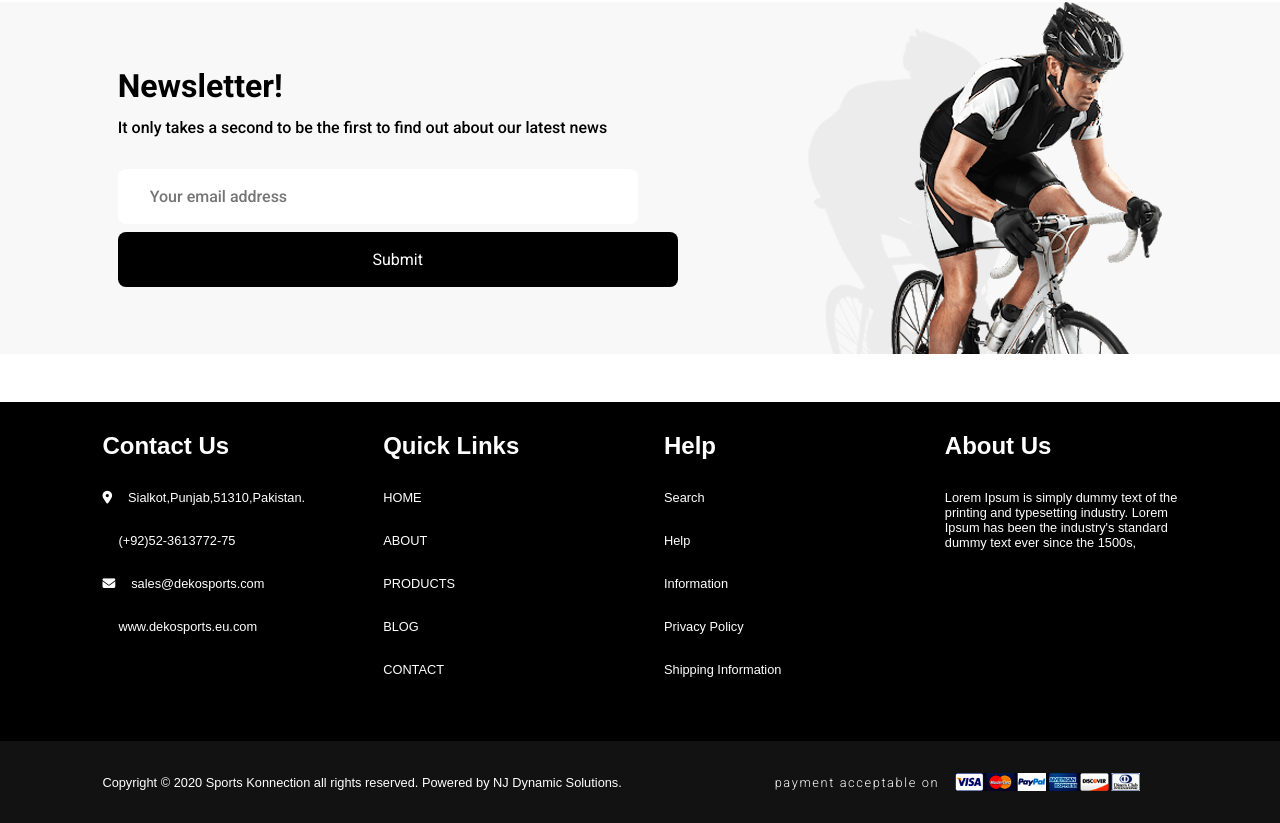
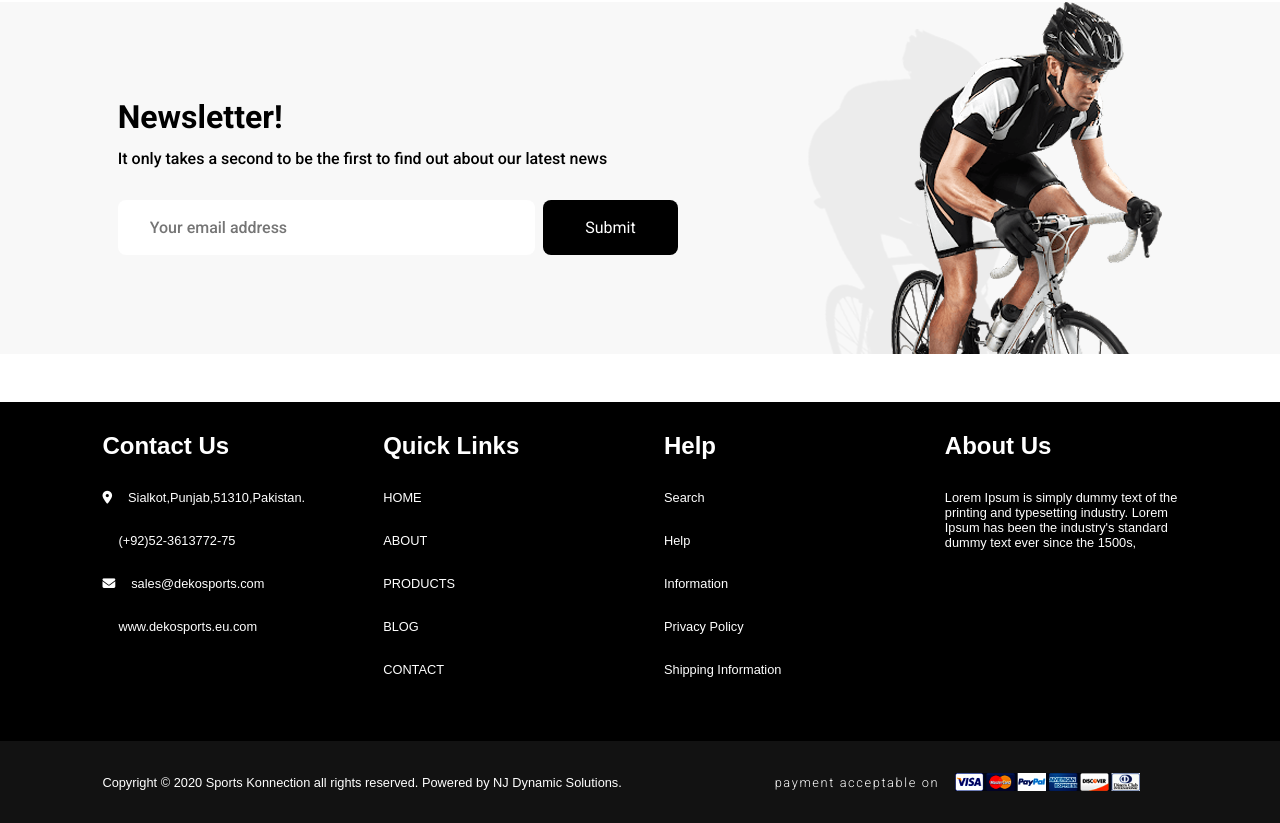
Before and after one commit to AZMSHA/deko-sports, a React (Vite) app: page / in a window 1280 px wide. Shown: the part 2007-2830 px from the top of the page. Built offline with nearby package versions, Linux system fonts and the light colour scheme; some icons are missing.

Commit message:
fixed footer form-field css issue

```diff
--- a/src/components/Navbar/Navbar.css
+++ b/src/components/Navbar/Navbar.css
@@ -156,13 +156,6 @@
   text-shadow: 1px 1px 1px rgba(var(--color-pri), 50%);
 }
 
-form .form-field {
-  display: flex;
-  flex-wrap: nowrap;
-  flex-direction: column;
-  gap: 0.5rem;
-}
-
 .nav-dropdown {
   width: 60vw;
   z-index: -1;
--- a/src/mediaQueries.css
+++ b/src/mediaQueries.css
@@ -108,6 +108,13 @@
 }
 
 @media screen and (max-width: 600px) {
+  form .form-field {
+    display: flex;
+    flex-wrap: nowrap;
+    flex-direction: column;
+    gap: 0.5rem;
+  }
+
   .nav-logo {
     width: 60%;
 
```
